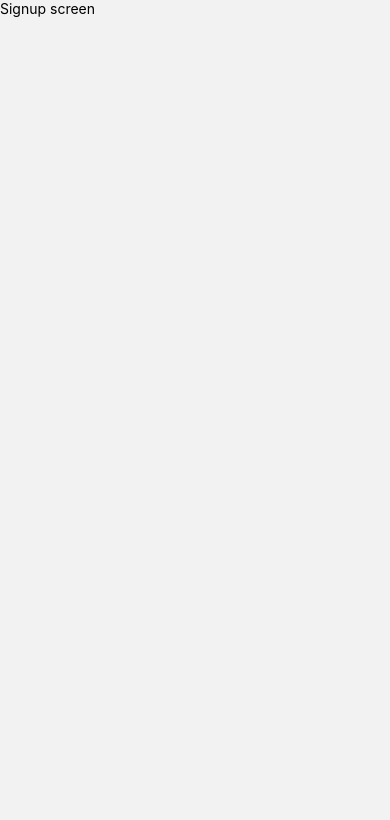
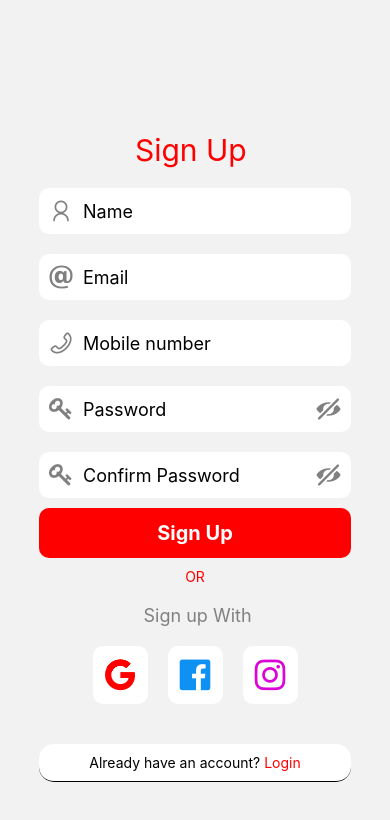
Before and after one commit to Sahil-pillania/food_delivery_app_react_native, a React Native app: screen /signup in a window 390 px wide. Shown: the top 820 px of the page. Built offline with nearby package versions, Linux system fonts and the light colour scheme.

Commit message:
User detail fields

```diff
--- a/src/screens/loginSignup/LoginScreen.js
+++ b/src/screens/loginSignup/LoginScreen.js
@@ -21,6 +21,7 @@
     <View style={styles.container}>
       <Text style={styles.head1}>Login </Text>
       {/* input fields  */}
+      {/* email  */}
       <View style={styles.inputBox}>
         <AntDesign
           name="user"
@@ -36,6 +37,8 @@
           }}
         />
       </View>
+
+      {/* password  */}
       <View style={styles.inputBox}>
         <FontAwesome
           name="key"
@@ -60,6 +63,7 @@
           }}
         />
       </View>
+
       {/* button  */}
       <TouchableOpacity style={module.btn1}>
         <Text
@@ -170,6 +174,7 @@
     justifyContent: "center",
     marginVertical: 40,
     paddingVertical: 10,
+    borderRadius: 15,
   },
 });
 export default LoginScreen;
--- a/src/screens/loginSignup/SignupScreen.js
+++ b/src/screens/loginSignup/SignupScreen.js
@@ -1,12 +1,257 @@
-import React from "react";
-import { View, Text, StyleSheet } from "react-native";
+import React, { useState } from "react";
+import {
+  View,
+  Text,
+  StyleSheet,
+  NativeModules,
+  TextInput,
+  TouchableOpacity,
+} from "react-native";
+import module from "../../globals/style";
+import { AntDesign } from "@expo/vector-icons";
+import { FontAwesome } from "@expo/vector-icons";
+import { Entypo } from "@expo/vector-icons";
 
-const SignupScreen = () => {
+const SignupScreen = ({ navigation }) => {
+  const [phoneFocus, setPhoneFocus] = useState(false);
+  const [nameFocus, setNameFocus] = useState(false);
+  const [emailFocus, setEmailFocus] = useState(false);
+  const [passwordFocus, setPasswordFocus] = useState(false);
+  const [passwordcFocus, setPasswordcFocus] = useState(false);
+  const [showPassword, setShowPassword] = useState(false);
+  const [showcPassword, setShowcPassword] = useState(false);
+
   return (
-    <View>
-      <Text>Signup screen</Text>
+    <View style={styles.container}>
+      <Text style={styles.head1}>Sign Up </Text>
+      {/* input fields  */}
+      {/* name  */}
+      <View style={styles.inputBox}>
+        <AntDesign
+          name="user"
+          size={24}
+          color={nameFocus ? module.colors.text1 : module.colors.text2}
+        />
+        <TextInput
+          style={styles.input}
+          placeholder="Name"
+          onFocus={() => {
+            setEmailFocus(false);
+            setPasswordFocus(false);
+            setPasswordcFocus(false);
+            setPhoneFocus(false);
+            setNameFocus(true);
+          }}
+        />
+      </View>
+      {/* email  */}
+      <View style={styles.inputBox}>
+        <Entypo
+          name="email"
+          size={24}
+          color={emailFocus ? module.colors.text1 : module.colors.text2}
+        />
+        <TextInput
+          style={styles.input}
+          placeholder="Email"
+          onFocus={() => {
+            setEmailFocus(true);
+            setPasswordFocus(false);
+            setPasswordcFocus(false);
+            setPhoneFocus(false);
+            setNameFocus(false);
+          }}
+        />
+      </View>
+      {/* phone  */}
+      <View style={styles.inputBox}>
+        <AntDesign
+          name="phone"
+          size={24}
+          color={phoneFocus ? module.colors.text1 : module.colors.text2}
+        />
+        <TextInput
+          style={styles.input}
+          placeholder="Mobile number"
+          onFocus={() => {
+            setPhoneFocus(true);
+            setEmailFocus(false);
+            setPasswordFocus(false);
+            setPasswordcFocus(false);
+            setNameFocus(false);
+          }}
+        />
+      </View>
+
+      {/* password  */}
+      <View style={styles.inputBox}>
+        <FontAwesome
+          name="key"
+          size={24}
+          color={passwordFocus ? module.colors.text1 : module.colors.text2}
+        />
+        <TextInput
+          style={styles.input}
+          placeholder="Password"
+          onFocus={() => {
+            setEmailFocus(false);
+            setPasswordFocus(true);
+            setPasswordcFocus(false);
+            setPhoneFocus(false);
+            setNameFocus(false);
+          }}
+          secureTextEntry={showPassword ? false : true}
+        />
+        <Entypo
+          name={showPassword ? "eye" : "eye-with-line"}
+          size={24}
+          color={passwordFocus ? "black" : "gray"}
+          onPress={() => {
+            setShowPassword(!showPassword);
+          }}
+        />
+      </View>
+      {/* cpassword  */}
+      <View style={styles.inputBox}>
+        <FontAwesome
+          name="key"
+          size={24}
+          color={passwordcFocus ? module.colors.text1 : module.colors.text2}
+        />
+        <TextInput
+          style={styles.input}
+          placeholder="Confirm Password"
+          onFocus={() => {
+            setEmailFocus(false);
+            setPasswordFocus(false);
+            setPasswordcFocus(true);
+            setPhoneFocus(false);
+            setNameFocus(false);
+          }}
+          secureTextEntry={showcPassword ? false : true}
+        />
+        <Entypo
+          name={showcPassword ? "eye" : "eye-with-line"}
+          size={24}
+          color={passwordcFocus ? "black" : "gray"}
+          onPress={() => {
+            setShowcPassword(!showcPassword);
+          }}
+        />
+      </View>
+      {/* button  */}
+      <TouchableOpacity style={module.btn1}>
+        <Text
+          style={{
+            color: module.colors.col1,
+            fontSize: module.titles.btntxt,
+            fontWeight: "bold",
+          }}
+        >
+          Sign Up
+        </Text>
+      </TouchableOpacity>
+      {/* texts  */}
+      {/* <Text style={styles.forgot}> Forgot Password?</Text> */}
+      <Text style={styles.or}> OR </Text>
+      <Text style={styles.gftxt}> Sign up With</Text>
+      <View
+        style={{
+          width: "80%",
+          textAlign: "center",
+          alignItems: "center",
+          flexDirection: "row",
+          justifyContent: "center",
+        }}
+      >
+        <TouchableOpacity style={styles.signWith}>
+          <AntDesign name="google" size={35} color="red" />
+        </TouchableOpacity>
+        <TouchableOpacity style={styles.signWith}>
+          <AntDesign name="facebook-square" size={35} color="#0f91f3" />
+        </TouchableOpacity>
+
+        <TouchableOpacity style={styles.signWith}>
+          <AntDesign name="instagram" size={35} color="#dc03d8" />
+        </TouchableOpacity>
+      </View>
+      <View style={[module.hr80, styles.signupOpt]}>
+        <Text
+          style={styles.signup}
+          onPress={() => navigation.navigate("login")}
+        >
+          Already have an account?
+          <Text style={{ color: module.colors.text1 }}> Login</Text>
+        </Text>
+      </View>
     </View>
   );
 };
 
+const styles = StyleSheet.create({
+  container: {
+    marginTop: 100,
+    flex: 1,
+    width: "100%",
+    alignItems: "center",
+    justifyContent: "center",
+  },
+  head1: {
+    fontSize: module.titles.title1,
+    color: module.colors.text1,
+    textAlign: "center",
+    marginVertical: 10,
+  },
+  inputBox: {
+    flexDirection: "row",
+    width: "80%",
+    // height: 50,
+    borderRadius: 10,
+    backgroundColor: module.colors.col1,
+    // border: "10px solid black",
+    marginVertical: 10,
+    paddingVertical: 10,
+    paddingHorizontal: 10,
+    elevation: 20,
+    alignSelf: "center",
+  },
+  input: {
+    width: "80%",
+    // height: 50,
+    fontSize: 18,
+    marginLeft: 10,
+  },
+  forgot: {
+    color: module.colors.text2,
+    marginTop: 20,
+    marginBottom: 10,
+  },
+  or: {
+    color: module.colors.text1,
+    marginVertical: 10,
+  },
+  gftxt: {
+    color: module.colors.text2,
+    marginTop: 10,
+    marginBottom: 20,
+    fontSize: 18,
+  },
+  signWith: {
+    flexDirection: "row",
+    justifyContent: "center",
+    marginHorizontal: 10,
+    elevation: 10,
+    borderRadius: 10,
+    backgroundColor: "white",
+    padding: 10,
+    minWidth: 40,
+  },
+  signupOpt: {
+    flexDirection: "row",
+    justifyContent: "center",
+    marginVertical: 40,
+    paddingVertical: 10,
+    borderRadius: 15,
+  },
+});
 export default SignupScreen;
```
